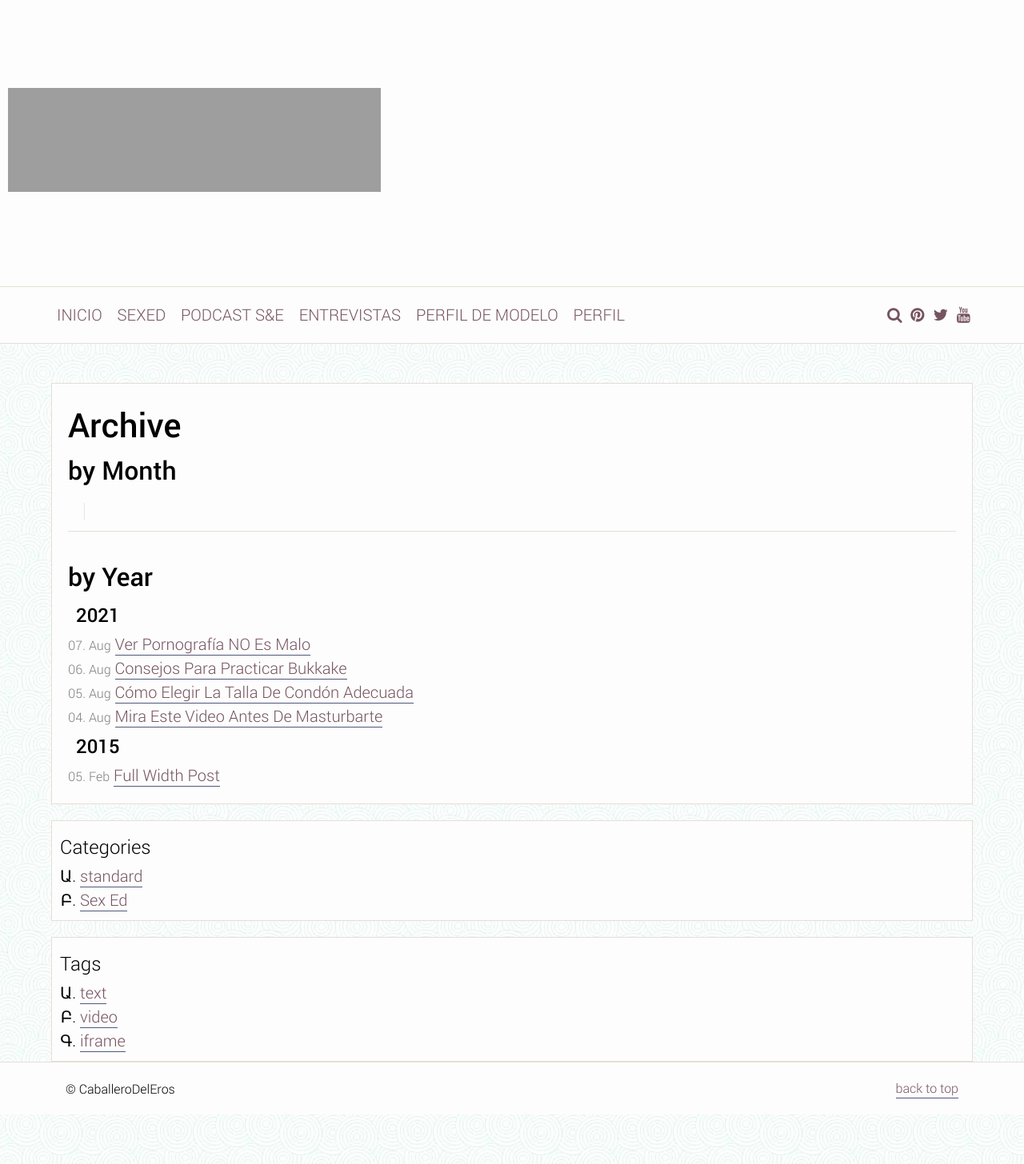
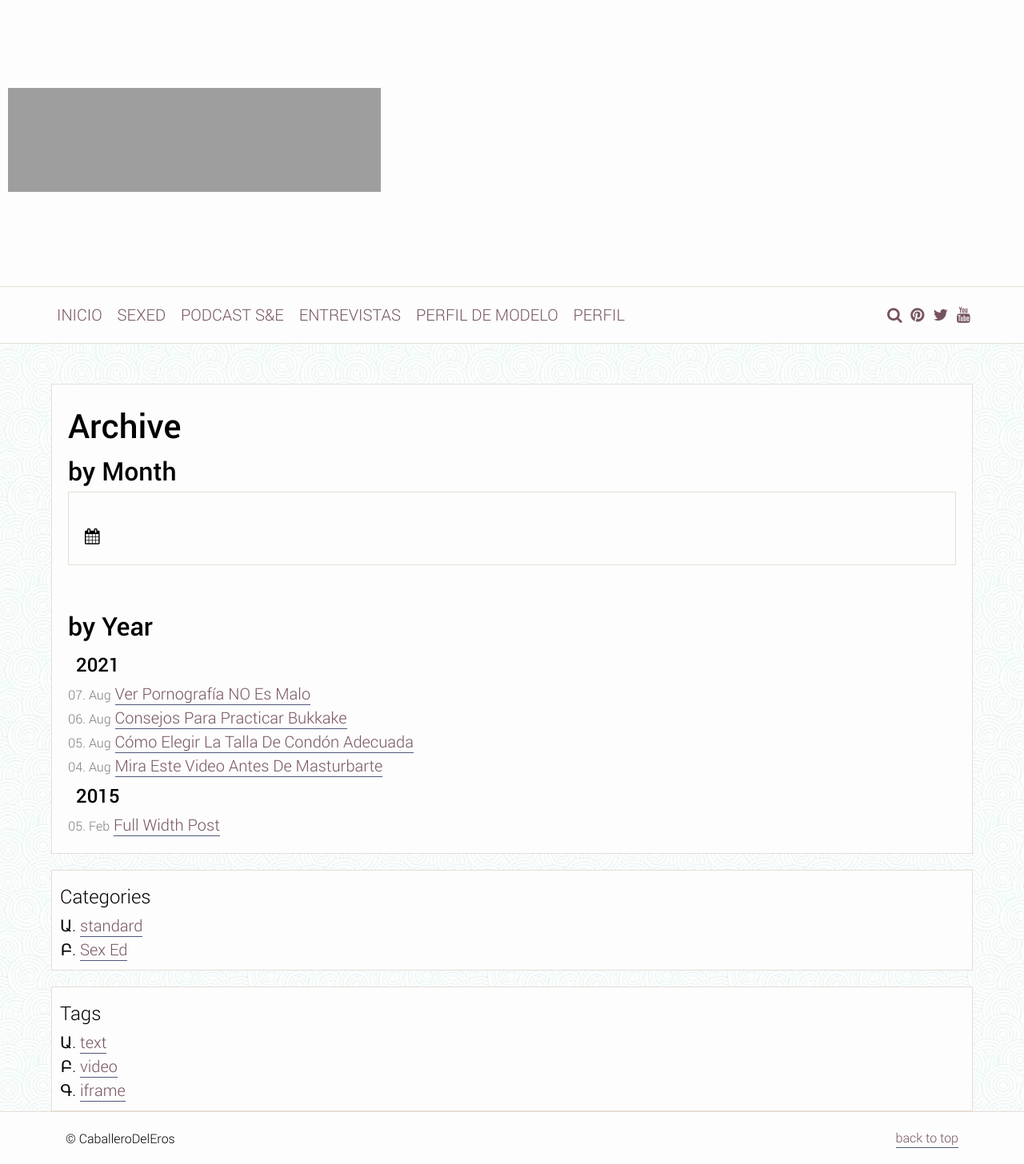
Before and after one commit to Caballerodeleros/-Caballerodeleros.github.io, a Jekyll site: the page built from archive/index.md, in a window 1280 px wide. Shown: the whole page at 80% size. Built offline with Jekyll 4.4.1, drawn with Linux system fonts in a browser that asks for light colours; grey boxes are pictures that could not be loaded.

Commit message:
Update index.md

```diff
--- a/archive/index.md
+++ b/archive/index.md
@@ -3,7 +3,7 @@ layout: page
 title: Archive
 ---
 ## by Month
-{% include article_index_short.html %}
+{% include article_index.html %}
 
 <br/>
 
```
